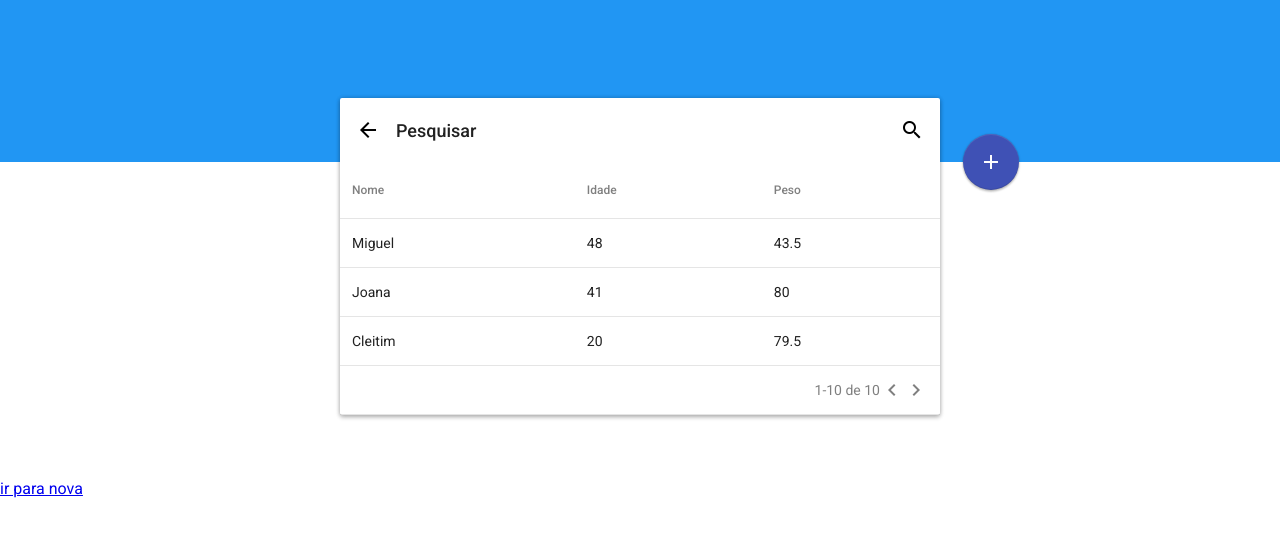
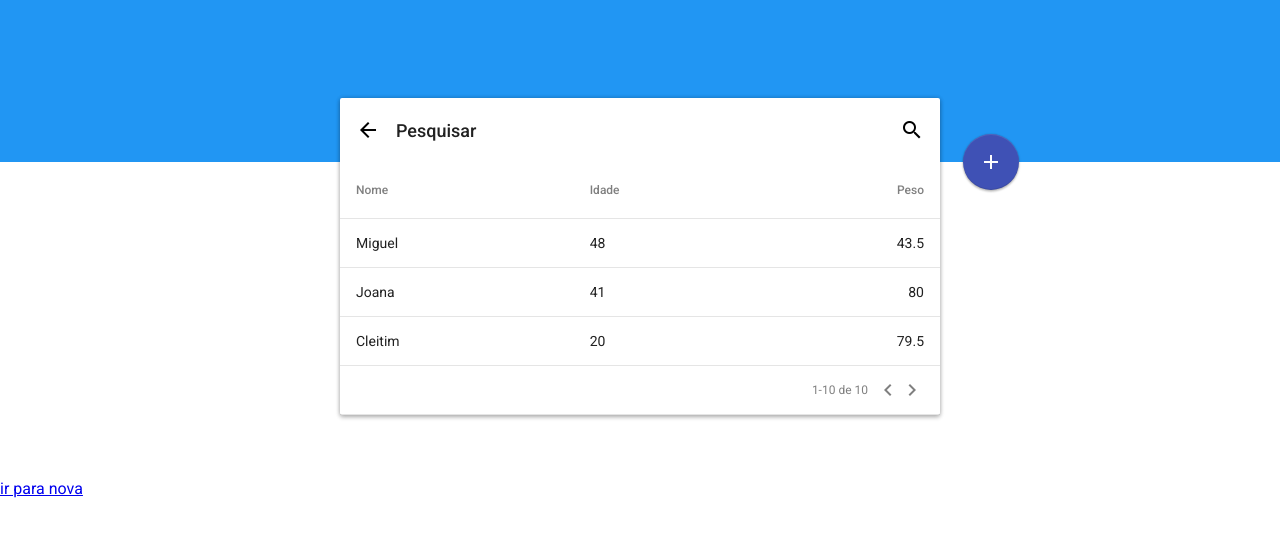
Before and after one commit to MiguelAleixo/material-design-components, a React (Create React App) app: page / in a window 1280 px wide. Shown: the top 536 px of the page. Built offline with nearby package versions, Linux system fonts and the light colour scheme.

Commit message:
estilização de paginação

```diff
--- a/src/components/dataTable/DataTable.css
+++ b/src/components/dataTable/DataTable.css
@@ -6,6 +6,18 @@ table{
 table tr:not(:first-child):hover {
     background-color: rgba(0,0,0,0.05);
 }
+
+table th:last-child,
+table td:last-child{
+    text-align: right;
+    padding-right: 16px;
+}
+
+table th:first-child,
+table td:first-child{
+    padding-left: 16px;
+}
+
 
 
 th{
@@ -44,5 +56,10 @@ tr{
 }
 
 .footer-container span{
+    font-size: 12px;
+    margin-right: 8px;
+}
 
+.icon-paginate{
+    /*margin: 0 8px;*/
 }
--- a/src/components/dataTable/DataTable.js
+++ b/src/components/dataTable/DataTable.js
@@ -32,8 +32,8 @@ class DataTable extends React.Component {
                       <td colSpan={this.props.titles.length}>
                           <div className="footer-container">
                               <span> 1-10 de 10 </span>
-                              <i className="material-icons"> keyboard_arrow_left </i>
-                              <i className="material-icons"> keyboard_arrow_right </i>
+                              <i className="material-icons icon-paginate"> keyboard_arrow_left </i>
+                              <i className="material-icons icon-paginate"> keyboard_arrow_right </i>
                           </div>
                       </td>
                   </tr>
```
